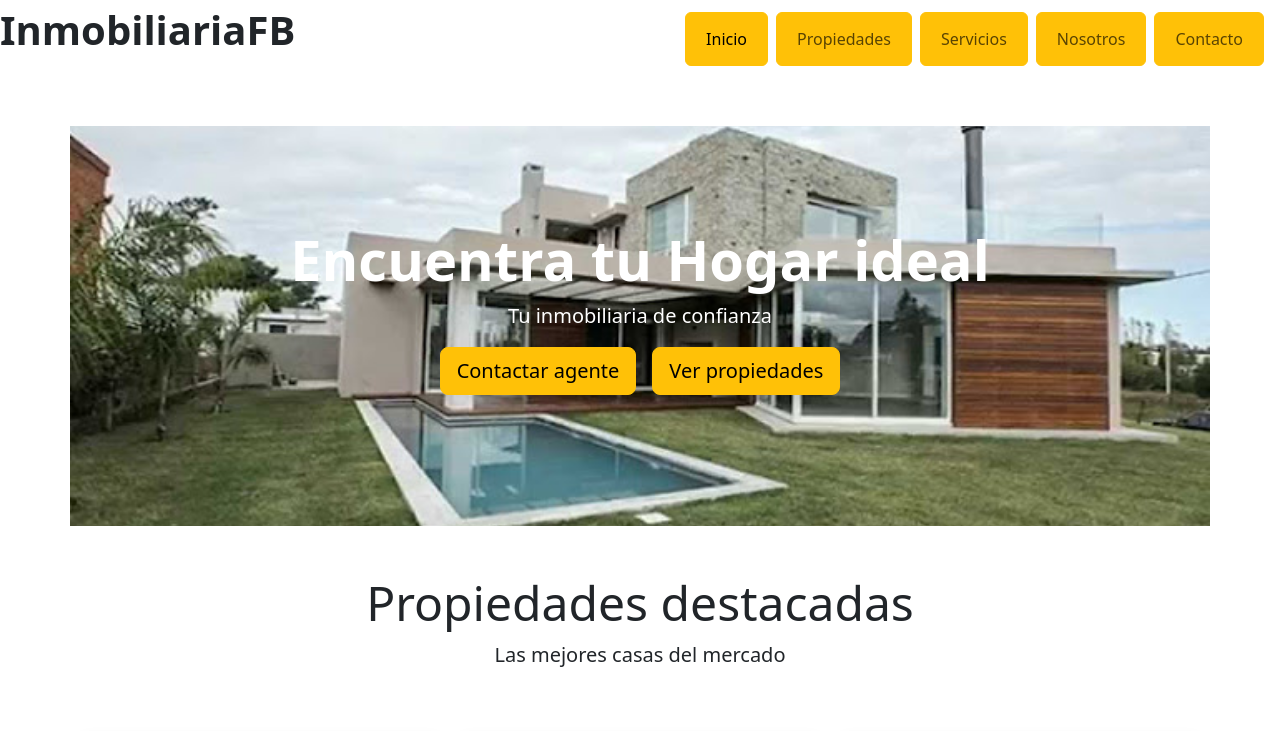
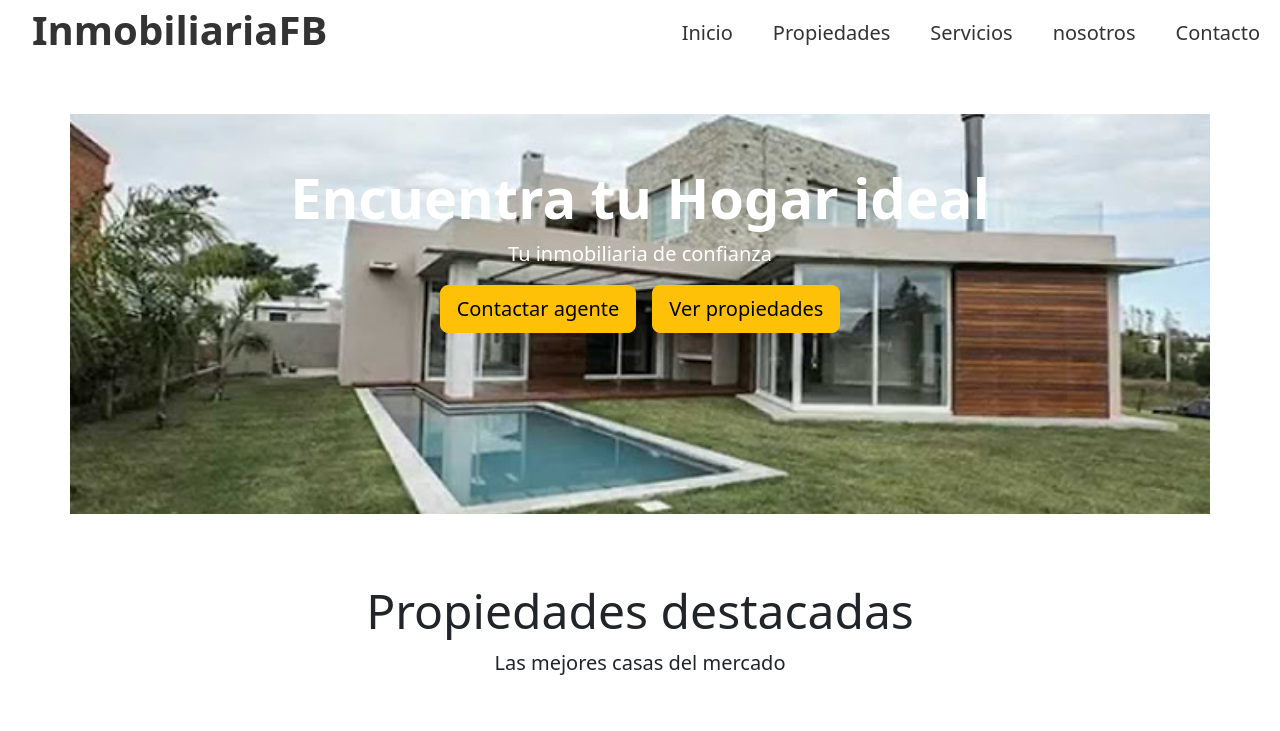
Before and after one commit to fedebasso/proyectocoderhousefedebasso, a plain HTML site: page index.html in a window 1280 px wide. Shown: the top 731 px of the page. Drawn offline with nearby package versions, Linux system fonts and the light colour scheme.

Commit message:
cambios nav y arreglos

```diff
--- a/assets/style.css
+++ b/assets/style.css
@@ -1,6 +1,26 @@
 .headercontenedor {
     display: flex;
     justify-content: space-between;
+}
+.headercontenedor .navbar-brand {
+    font-size: 40px;
+    color: #333;
+    font-weight: bold;
+    margin-left: 20px;
+}
+.headercontenedor .navbar-nav .nav-link {
+    color: #333;
+    font-size: 20px;
+    border-radius: 5px;
+    padding: 10px 15px;
+   margin: 0 5px;
+
+}
+.headercontenedor .navbar-nav .nav-link:hover {
+    background-color: #555;
+    color: white;
+    text-decoration: none;
+
 }
 .fondoimagen {
     background-image: url('img/imagenfondo.png');
@@ -12,8 +32,13 @@
     text-align: center;
 }
 .hero .container {
-    color: white;
-    padding: 100px
+    padding: 50px;
+    font-size: 45px;
+    color:white;
+}
+.container  {
+    font-size: 20px;
+    margin-bottom: 20px;
 }
 .hero .nav-item {
     margin: 5px 10px;
--- a/index.html
+++ b/index.html
@@ -10,20 +10,24 @@
 </head>
 <body>
     <header class="headercontenedor">
-        <div class="fs-1 color fw-bold ">
-            <p>InmobiliariaFB</p>
-        </div>
-        <nav class="navbar navbar-expand-lg">
-            <div class="container-fluid fs-6 fw-bold">
-                <ul class="navbar-nav">
-                    <li class="nav-item btn btn-warning m-1 "><a href="index.html" class="nav-link active">Inicio</a></li>
-                    <li class="nav-item btn btn-warning m-1"><a href="propiedades.html" class="nav-link">Propiedades</a></li>
-                    <li class="nav-item btn btn-warning m-1"><a href="servicios.html" class="nav-link">Servicios</a></li>
-                    <li class="nav-item btn btn-warning m-1"><a href="nosotros.html" class="nav-link">Nosotros</a></li>
-                    <li class="nav-item btn btn-warning m-1"><a href="contacto.html" class="nav-link">Contacto</a></li>
-                </ul>
-            </div>
-        </nav>
+  <div class="container-fluid">
+    <a class="navbar-brand" href="#">InmobiliariaFB</a>
+  </div>
+  <nav class="navbar navbar-expand-lg ">
+    <button class="navbar-toggler" type="button" data-bs-toggle="collapse" data-bs-target="#navbarNavAltMarkup" aria-controls="navbarNavAltMarkup" aria-expanded="false" aria-label="Toggle navigation">
+      <span class="navbar-toggler-icon"></span>
+    </button>
+    <div class="collapse navbar-collapse" id="navbarNavAltMarkup">
+      <div class="navbar-nav">
+        <a class="nav-link active" aria-current="page" href="index.html"class="nav-link active" >Inicio</a>
+        <a class="nav-link" href="propiedades.html" class="nav-link " >Propiedades</a>
+        <a class="nav-link" href="servicios.html" class="nav-link" >Servicios</a>
+        <a class="nav-link" href="nosotros.html"class="nav-link" >nosotros</a>
+        <a class="nav-link" href="contacto.html"class="nav-link" >Contacto</a>
+      </div>
+    </div>
+  </div>
+</nav>
     </header>
 
     <main class="container-fluid">
```
Also changed, not shown: contacto.html (+18 -10 lines), nosotros.html (+18 -10 lines), propiedades.html (+17 -12 lines), prueba.html (added, +29 -0 lines), servicios.html (+18 -14 lines).
